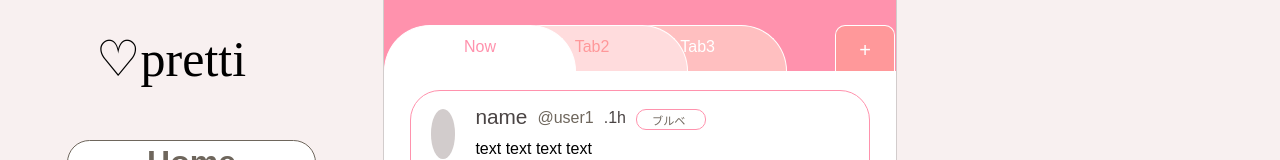
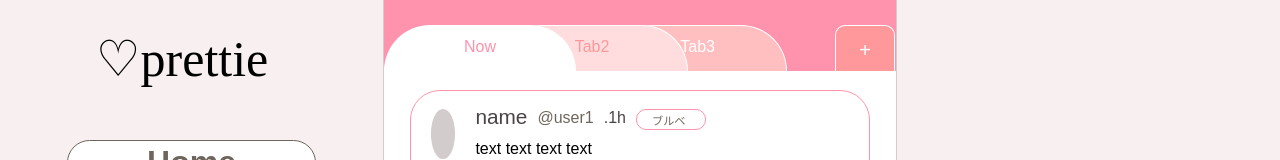
Before and after one commit to itc-s22025/Graduation_Task, a Next.js app in the folder frontend/: page /Home in a window 1280 px wide. Shown: the top 160 px of the page. Built offline with nearby package versions, Linux system fonts and the light colour scheme; no server answers; a web font is replaced by a local one.

Commit message:
一旦コミットとぷっしゅ

```diff
--- a/frontend/src/components/leftbar_for_home.js
+++ b/frontend/src/components/leftbar_for_home.js
@@ -10,7 +10,7 @@ const LeftBar = () => {
     return(
         <>
             <div className={s.all}>
-                <h1 className={s.logo}>♡pretti</h1>
+                <h1 className={s.logo}>♡prettie</h1>
                 <div className={s.button_container}>
                     <button className={`${s.button} ${ pathname === '/Home' ? s.active : '' }`} onClick={() => router.push('/Home')}>Home</button>
                     <button className={`${s.button} ${ pathname === '/Search' ? s.active : '' }`} onClick={() => router.push('/')}>Search</button>
```
